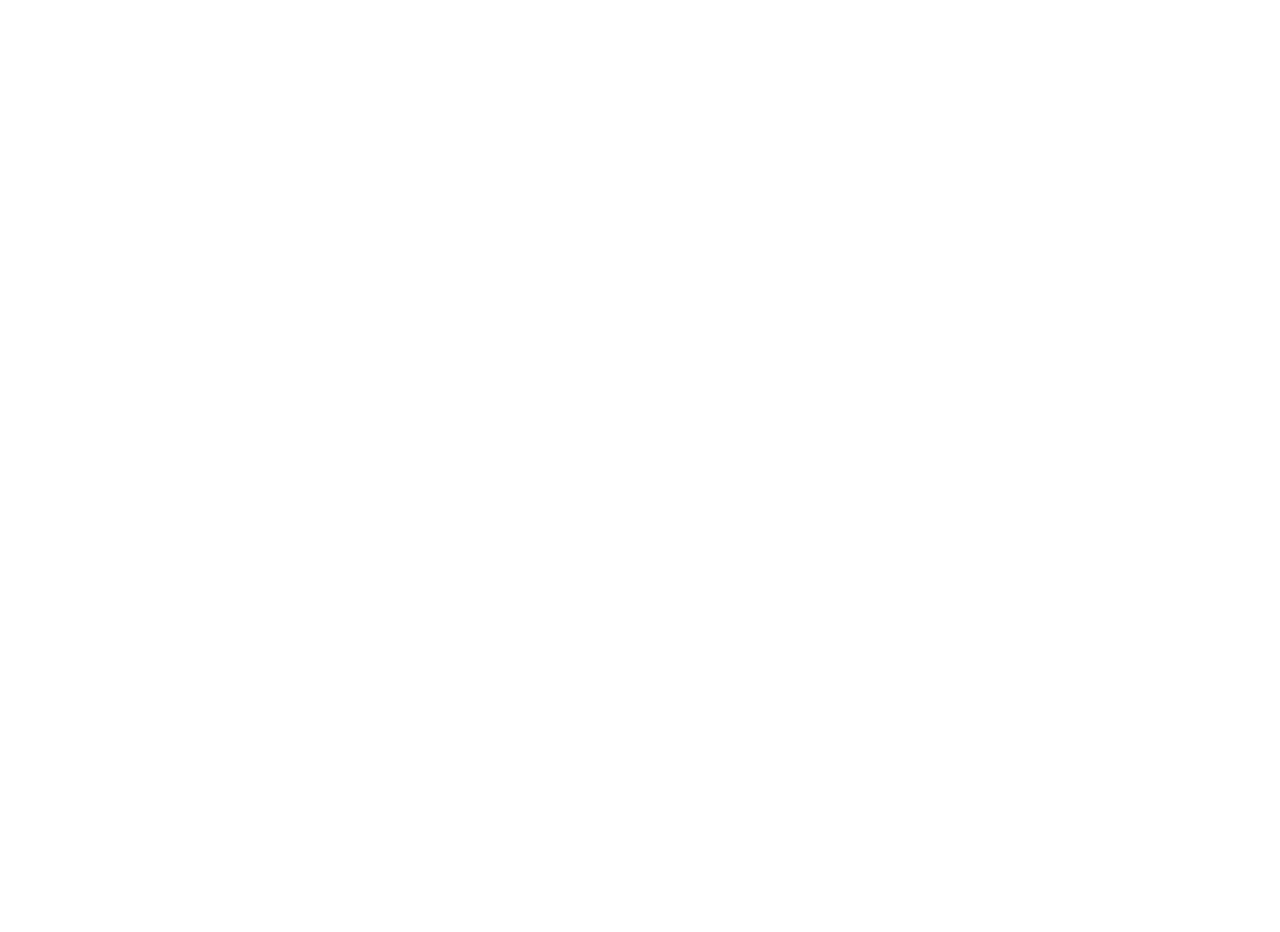
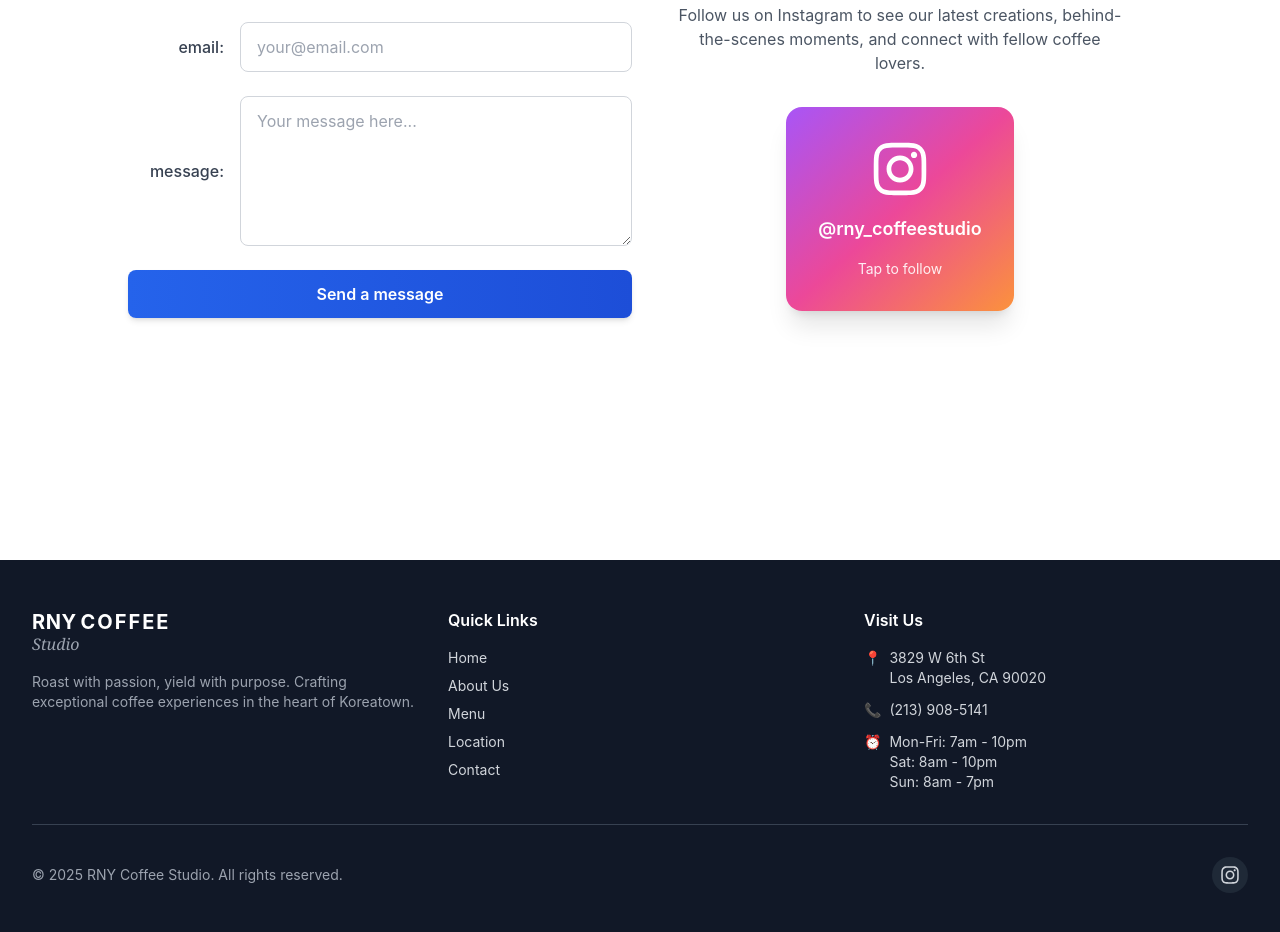
Before and after one commit to ChanYeob1202/RNY-Studio-Coffee, a React (Create React App) app: page / in a window 1280 px wide. Shown: the part 3880-4812 px from the top of the page. Before the commit the page ends 3560 px from the top, so only its background shows below. Built offline with nearby package versions, Linux system fonts and the light colour scheme.

Commit message:
implemented contact section and footer

```diff
--- a/package.json
+++ b/package.json
@@ -3,6 +3,7 @@
   "version": "0.1.0",
   "private": true,
   "dependencies": {
+    "@emailjs/browser": "^4.4.1",
     "@testing-library/dom": "^10.4.1",
     "@testing-library/jest-dom": "^6.9.1",
     "@testing-library/react": "^16.3.0",
--- a/src/App.js
+++ b/src/App.js
@@ -1,6 +1,7 @@
 import './App.css';
 import { useState, useRef } from 'react';
 import Navbar from './layout/Navbar';
+import Footer from './layout/Footer';
 import About from './components/about/About';
 import Location from './sections/location/Location';
 import Contact from './sections/contact/Contact';
@@ -125,11 +126,13 @@
 
 
       {/* Contact */}
-      <section id = "contact">
+      <section id = "contact" className = "w-full min-h-screen">
         <Contact />
+      </section>
+
+      <Footer items={navItems} scrollToSection={scrollToSection}/>
 
 
-      </section>
 
 
 
--- /dev/null
+++ b/src/layout/Footer.jsx
@@ -0,0 +1,89 @@
+import React from 'react'
+import { FaInstagram } from "react-icons/fa6";
+
+export default function Footer({items, scrollToSection}) {
+  return (
+    <footer className="bg-gray-900 text-gray-300">
+    <div className="max-w-7xl mx-auto px-8 py-12">
+        {/* Main Footer Content */}
+        <div className="grid grid-cols-1 md:grid-cols-3 gap-8 mb-8">
+
+            {/* Brand Section */}
+            <div>
+                <div className="flex flex-col mb-4">
+                    <div className="flex items-baseline gap-1">
+                        <span className="font-bold text-xl tracking-wide text-white">RNY</span>
+                        <span className="font-bold text-xl tracking-widest text-white">COFFEE</span>
+                    </div>
+                    <span className="text-base font-serif italic -mt-1 text-gray-400">Studio</span>
+                </div>
+                <p className="text-gray-400 text-sm">
+                    Roast with passion, yield with purpose.
+                    Crafting exceptional coffee experiences in the heart of Koreatown.
+                </p>
+            </div>
+
+            {/* Quick Links */}
+            <div>
+                <h3 className="font-semibold text-white mb-4">Quick Links</h3>
+                <ul className="space-y-2 text-sm">
+                    {items.map((item) => (
+                        <li key={item.id}>
+                            <button
+                                onClick={() => scrollToSection(item.id)}
+                                className="hover:text-[#d0bb94] transition-colors"
+                            >
+                                {item.sectionName}
+                            </button>
+                        </li>
+                    ))}
+                </ul>
+            </div>
+
+            {/* Contact & Hours */}
+            <div>
+                <h3 className="font-semibold text-white mb-4">Visit Us</h3>
+                <ul className="space-y-3 text-sm">
+                    <li className="flex items-start gap-2">
+                        <span>📍</span>
+                        <span>3829 W 6th St<br/>Los Angeles, CA 90020</span>
+                    </li>
+                    <li className="flex items-center gap-2">
+                        <span>📞</span>
+                        <span>(213) 908-5141</span>
+                    </li>
+                    <li className="flex items-start gap-2">
+                        <span>⏰</span>
+                        <div>
+                            <div>Mon-Fri: 7am - 10pm</div>
+                            <div>Sat: 8am - 10pm</div>
+                            <div>Sun: 8am - 7pm</div>
+                        </div>
+                    </li>
+                </ul>
+            </div>
+        </div>
+
+        {/* Bottom Bar */}
+        <div className="border-t border-gray-700 pt-8 flex flex-col md:flex-row justify-between items-center gap-4">
+            <p className="text-sm text-gray-400">
+                © {new Date().getFullYear()} RNY Coffee Studio. All rights reserved.
+            </p>
+
+            {/* Social Media */}
+            <div className="flex gap-4">
+                <a
+                    href="https://instagram.com/your_handle"
+                    target="_blank"
+                    rel="noopener noreferrer"
+                    className="bg-gray-800 p-2 rounded-full hover:bg-gradient-to-r hover:from-purple-500 hover:to-pink-500 transition"
+                    aria-label="Instagram"
+                >
+                    <FaInstagram className="text-xl" />
+                </a>
+            </div>
+        </div>
+    </div>
+</footer>
+  )
+}
--- a/src/sections/contact/Contact.jsx
+++ b/src/sections/contact/Contact.jsx
@@ -1,9 +1,93 @@
 import React from 'react'
+import { FaInstagram } from "react-icons/fa6";
+
+// TODO - implement send message function
 
 export default function Contact() {
   return (
-    <div>
+    <div className = "w-full flex flex-col mt-20">
+        {/* header */}
+        <div className = "flex flex-col justify-center items-center gap-4">
+            <h1 className = "text-2xl md:text-xl sm:text-lg">Get In Touch</h1>
+            <p className = "text-gray-600 text-center px-4 max-w-3xl">
+                Have a question? We'd love to hear from you.
+            </p>
+        </div>
 
+        {/* form & SNS section */}
+        <div className = "grid gird-cols-1 md:grid-cols-2 gap-4 mt-24 max-w-8xl px-32">
+
+            {/* 1. Form section */}
+            <form className = "w-full py-6 flex flex-col items-center gap-6 max-w-2xl mx-auto ">
+
+                {/* name field */}
+                <div className = "flex items-center gap-4 w-full">
+                    <label className = "w-24 text-right font-medium text-gray-700">Name: </label>
+                    <input
+                        type = "text"
+                        className = "flex-1 border border-gray-300 bg-white rounded-lg px-4 py-3 focus:outline-none focus:ring-2 focus:ring-blue-500 focus:border-transparent transition duration-200 hover:border-gray-400"
+                        placeholder = "Your name"
+                        />
+                </div>
+
+                {/* email field */}
+                <div className = "flex items-center gap-4 w-full">
+                    <label className = "w-24 text-right font-medium text-gray-700">email: </label>
+                    <input
+                        type = "email"
+                        className = "flex-1 border border-gray-300 bg-white rounded-lg px-4 py-3 focus:outline-none focus:ring-2 focus:ring-blue-500 focus:border-transparent transition duration-200 hover:border-gray-400"
+                        placeholder = "your@email.com"
+                        />
+                </div>
+
+                {/* message field */}
+                <div className = "flex items-center gap-4 w-full">
+                    <label className = "w-24 text-right font-medium text-gray-700">message: </label>
+                    <textarea
+                        className="flex-1 border border-gray-300 bg-white rounded-lg px-4 py-3
+                        focus:outline-none focus:ring-2 focus:ring-blue-500 focus:border-transparent
+                        transition duration-200 hover:border-gray-400 resize-y min-h-[150px]"
+                        rows = "5"
+                        placeholder = "Your message here..."
+                        />
+                </div>
+                <button
+                    type = "submit"
+                    className="w-full bg-gradient-to-r from-blue-600 to-blue-700 text-white font-semibold
+                   py-3 px-6 rounded-lg shadow-md hover:shadow-lg hover:from-blue-700 hover:to-blue-800
+                   transition duration-200 transform hover:-translate-y-0.5 active:translate-y-0"
+                >
+                    Send a message
+                </button>
+
+            </form>
+
+            {/*2. SNS section */}
+            <div className="w-full py-6 flex flex-col items-center justify-center gap-8 max-w-2xl mx-auto min-h-[400px]">
+                <div className="text-center">
+                    <h2 className="text-2xl font-semibold mb-4">Join Our Community</h2>
+                    <p className="text-gray-600 max-w-md">
+                        Follow us on Instagram to see our latest creations,
+                        behind-the-scenes moments, and connect with fellow coffee lovers.
+                    </p>
+                </div>
+
+                <a
+                    href="https://instagram.com/your_handle"
+                    target="_blank"
+                    rel="noopener noreferrer"
+                    className="group"
+                >
+                    <div className="bg-gradient-to-br from-purple-500 via-pink-500 to-orange-400
+                                    p-8 rounded-2xl shadow-xl hover:shadow-2xl transition transform
+                                    hover:scale-105 flex flex-col items-center gap-4">
+                        <FaInstagram className="text-6xl text-white" />
+                        <span className="text-white font-semibold text-lg">@rny_coffeestudio</span>
+                        <span className="text-white/90 text-sm">Tap to follow</span>
+                    </div>
+                </a>
+            </div>
+        </div>
     </div>
   )
 }
```
Also changed, not shown: 2 other files (tests, documents, lock files or other folders).
